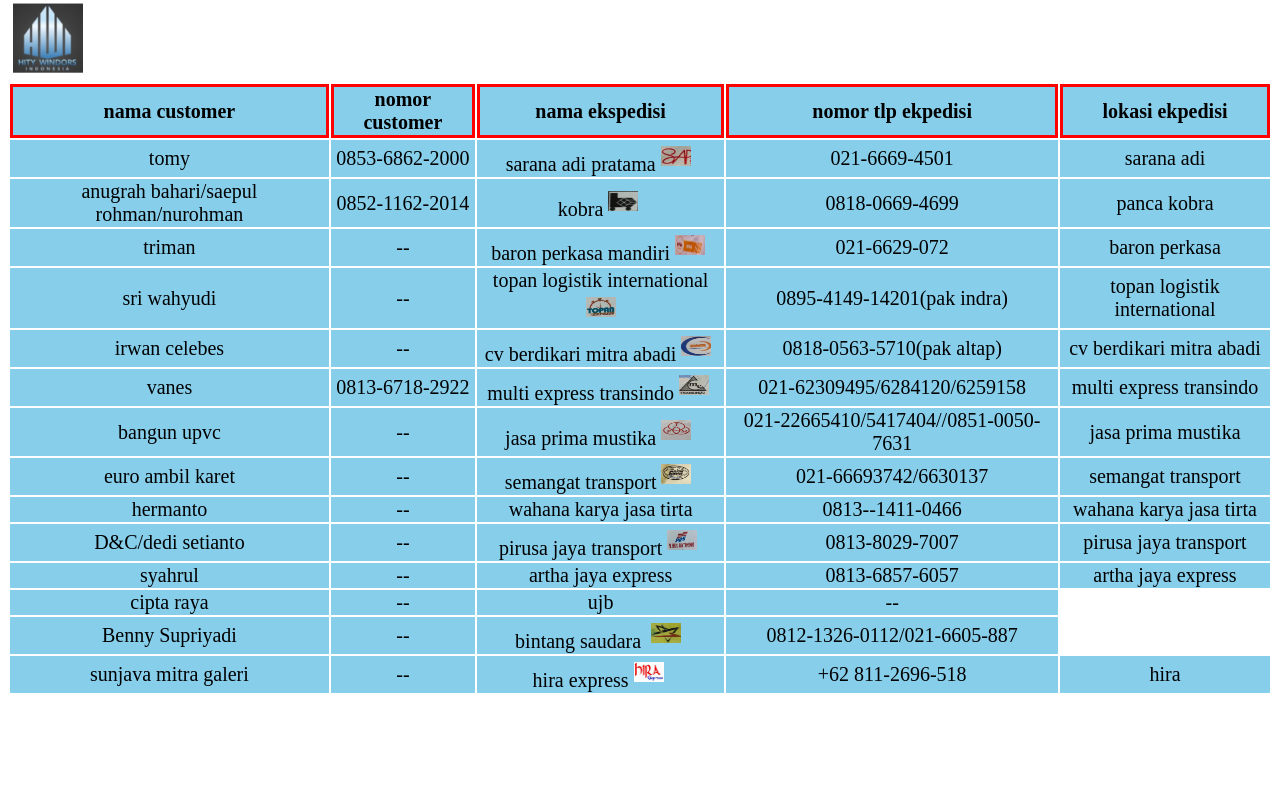
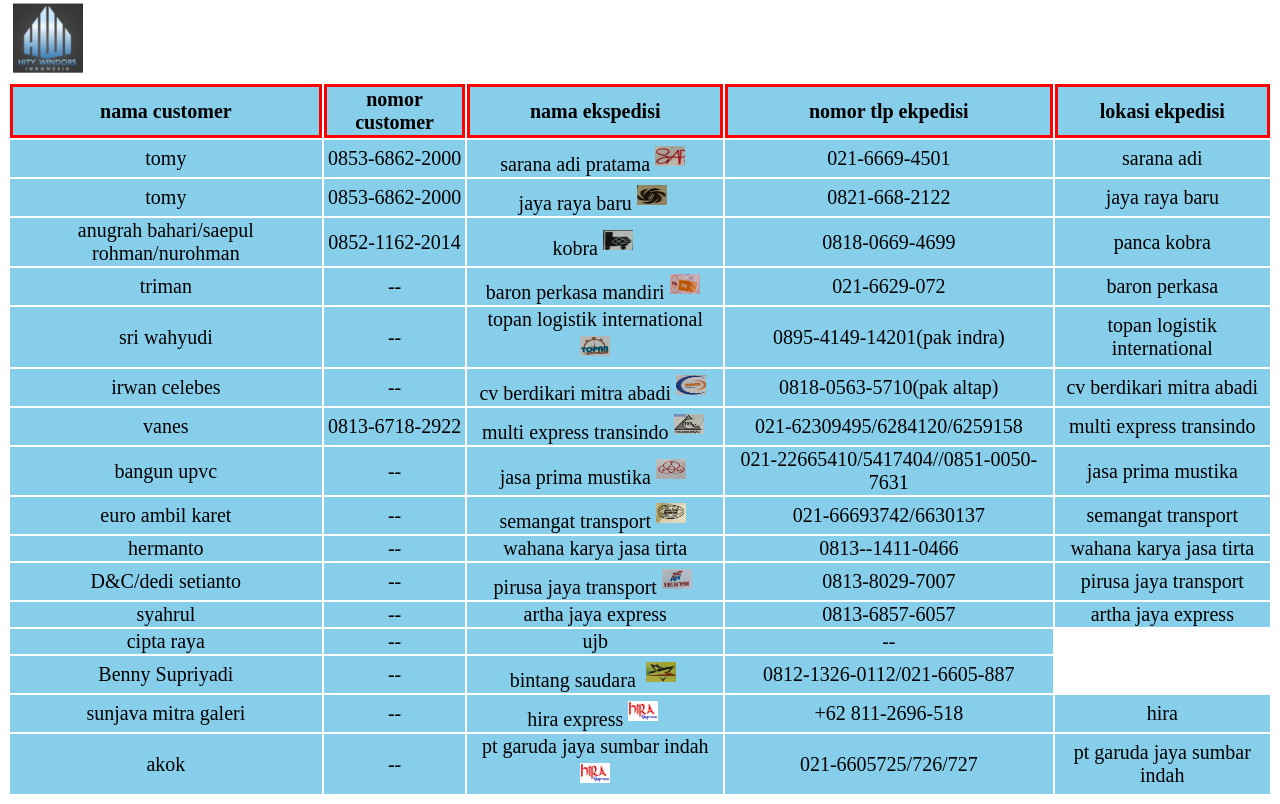
Before and after one commit to satepribadi/memplas.github.io, a plain HTML site: page ekspedisi hity.html in a window 1280 px wide. Shown: the part 900-1704 px from the top of the page. Before the commit the page ends 1603 px from the top, so only its background shows below. Drawn offline with Linux system fonts and the light colour scheme.

Commit message:
add several data about the customer name and expedition
in this part we also add the logo image of new expedition name use by akok to deliver the package to them from Hity

```diff
--- a/ekspedisi hity.html
+++ b/ekspedisi hity.html
@@ -205,6 +205,14 @@
                         sarana adi</a></td>
                 </tr>
                 <tr>
+                    <td>tomy</td>
+                    <td>0853-6862-2000</td>
+                    <td>jaya raya baru<img class="gambar"src="image/logojayarayabaru.png"></td>
+                    <td>0821-668-2122</td>
+                    <td><a href="https://www.google.co.id/maps/place/CV.+JRB+(+JAYA+RAYA+BARU+)/@-6.1363453,106.7723948,20.5z/data=!4m15!1m8!3m7!1s0x2e6a1d806f29c19b:0xa653161f0b503a57!2sJl.+Duta+Harapan+Indah+Blok+Ss+No.6,+RT.7%2FRW.4,+Kapuk+Muara,+Kec.+Penjaringan,+Jkt+Utara,+Daerah+Khusus+Ibukota+Jakarta+14460!3b1!8m2!3d-6.136327!4d106.7726791!16s%2Fg%2F11sdn8ck1v!3m5!1s0x2e6a1d4b0a19d947:0xd4de5a03dfec2953!8m2!3d-6.1362829!4d106.7725304!16s%2Fg%2F11h56hvsqn?entry=ttu">
+                        jaya raya baru</a></td>
+                </tr>
+                <tr>
                     <td>anugrah bahari/saepul rohman/nurohman</td>
                     <td>0852-1162-2014</td>
                     <td>kobra<img class="gambar"src="image/logokobra.png"></td>
@@ -306,6 +314,17 @@
                     <td><a href="https://www.bing.com/search?q=hira+express+kayu+besar&qs=n&form=QBRE&sp=-1&lq=0&pq=hira+express+kayu+besa&sc=11-22&sk=&cvid=3A846C4099D248669AC466C18E989071&ghsh=0&ghacc=0&ghpl=">
                         hira</a> </td>
                 </tr>
+                <tr>
+                    <td>akok</td>
+                    <td>--</td>
+                    <td>pt garuda jaya sumbar indah <img class="gambar"src="image/logohira.jpeg"></td>
+                    <td>021-6605725/726/727</td>
+                    <td><a href="https://www.google.co.id/maps/place/PT.+Garuda+Jaya+Sumbar+Indah/@-6.1395262,106.7707284,17z/data=!3m1!4b1!4m6!3m5!1s0x2e6a1d805d9b1fbd:0xd89c1a033ba10f5e!8m2!3d-6.1395262!4d106.7733033!16s%2Fg%2F1td__x9b?entry=ttu">
+                        pt garuda jaya sumbar indah
+                </tr>
+
+
+
             </table>
         </div>
     </body>
```
Also changed, not shown: image/logojayarayabaru.png (added).
